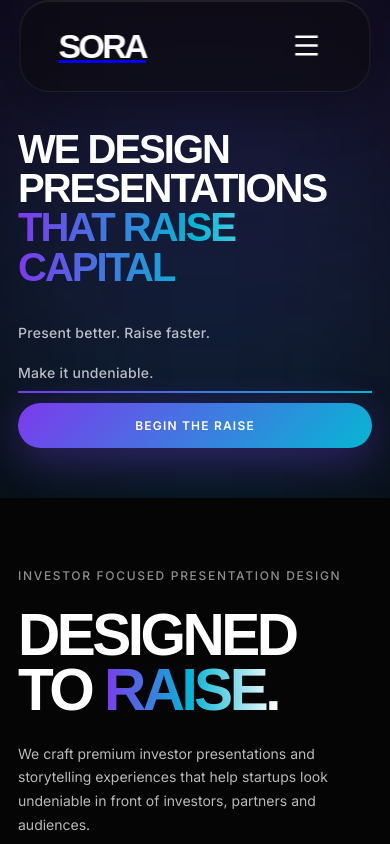
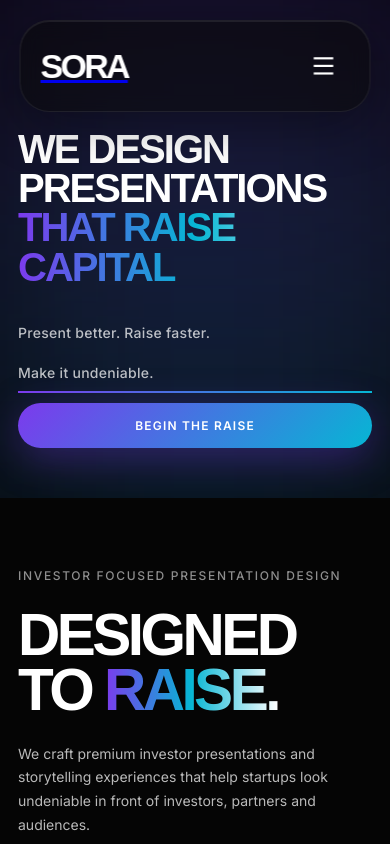
Before and after one commit to namshakaran-art/sora-agency-platform, a React (Vite) app: page / in a window 390 px wide. Shown: the top 844 px of the page. Built offline with nearby package versions, Linux system fonts and the light colour scheme.

Commit message:
style: remove purple shine and polish navbar responsive

```diff
--- a/src/Components/Navbar/Navbar.css
+++ b/src/Components/Navbar/Navbar.css
@@ -1,24 +1,17 @@
 /* FINAL OVERFLOW FIX */
-
-html,
-body {
+html, body {
   overflow-x: hidden !important;
   width: 100%;
 }
 
 * {
-  box-sizing:qa border-box;
+  box-sizing: border-box;
 }
 
-img,
-video,
-canvas,
-section,
-div {
+img, video, canvas, section, div {
   max-width: 100%;
 }
 
-/* KILLS HORIZONTAL SHIFT */
 body {
   position: relative;
 }
@@ -28,6 +21,7 @@ body {
   height: 92px;
   color: white;
   position: fixed;
+  top: 20px; /* Thoda top se space diya */
   left: 50%;
   transform: translateX(-50%);
   z-index: 9999;
@@ -38,44 +32,16 @@ body {
   border-radius: 30px;
   background: rgba(10, 10, 10, 0.55);
   border: 1px solid rgba(255, 255, 255, 0.08);
-  box-shadow:
-    0 12px 50px rgba(0, 0, 0, 0.35),
-    inset 0 1px 0 rgba(255, 255, 255, 0.08);
-  overflow: hidden;
+  box-shadow: 0 12px 50px rgba(0, 0, 0, 0.35), inset 0 1px 0 rgba(255, 255, 255, 0.08);
+  backdrop-filter: blur(10px);
   animation: anime 1s ease forwards;
 }
 
-@keyframes anime{
-   from{
-    opacity: 0;
-    transform: translate(-50% , -40px);
-   }
-   to{
-    opacity: 1;
-    transform: translate(-50%,0);
-   }
+@keyframes anime {
+  from { opacity: 0; transform: translate(-50%, -40px); }
+  to { opacity: 1; transform: translate(-50%, 0); }
 }
 
-.navbar::after {
-  content: "";
-  position: absolute;
-  top: 0;
-  left: -120%;
-  width: 35%;
-  height: 100%;
-  background: linear-gradient(
-    120deg,
-    transparent,
-    rgba(255, 255, 255, 0.12),
-    transparent
-  );
-  transform: skewX(-25deg);
-  animation: shineMove 5s linear infinite;
-}
-@keyframes shineMove {
-  0% { transform: translateX(-100%); }
-  100% { transform: translateX(100%); }
-}
 .lefttext h1 {
   font-family: "Clash Display", sans-serif;
   font-size: 34px;
@@ -85,42 +51,34 @@ body {
   cursor: pointer;
 }
 
-/* Stylish Hover */
 .lefttext h1:hover {
   transform: translateY(-2px);
-
   background: linear-gradient(90deg, #7c3aed, #06b6d4, #ffffff);
-
   -webkit-background-clip: text;
   -webkit-text-fill-color: transparent;
-
-  text-shadow:
-    0 0 20px rgba(124, 58, 237, 0.35),
-    0 0 40px rgba(6, 182, 212, 0.18);
 }
 
 /* NAV LINKS */
- .righttext {
+.righttext {
   display: flex;
-  gap: 40px;
+  gap: 30px; /* Gap thoda kam kiya for stability */
+  align-items: center;
 }
 
 .nav-link {
   display: flex;
-  font-size: 20px;
-  align-items: center;
-  gap: 50px;
+  font-size: 18px; /* Font size adjust kiya */
   cursor: pointer;
+  text-decoration: none;
+  color: white;
 }
 
 /* NAV ACTIONS */
 .nav-actions {
   display: flex;
   align-items: center;
-  gap: 18px;
 }
 
-/* MENU ICON */
 .menu-icon {
   width: 52px;
   height: 52px;
@@ -129,207 +87,67 @@ body {
   align-items: center;
   justify-content: center;
   font-size: 26px;
+  cursor: pointer;
 }
 
-/* BUTTON */
+/* CONTACT BUTTON */
 .contact-btn {
   cursor: pointer;
   border: none;
   background: transparent;
 }
 
-/* Main */
 .contact-btn span {
   position: relative;
   display: flex;
-  padding: 15px 32px;
+  padding: 12px 24px;
   border-radius: 999px;
-  overflow: hidden;
-  background: linear-gradient(
-    135deg,
-    rgba(124, 58, 237, 0.35),
-    rgba(6, 182, 212, 0.25)
-  );
+  background: linear-gradient(135deg, rgba(124, 58, 237, 0.35), rgba(6, 182, 212, 0.25));
   backdrop-filter: blur(20px);
   border: 1px solid rgba(255, 255, 255, 0.08);
   color: #ffffff;
   font-family: "Inter", sans-serif;
   font-size: 13px;
   font-weight: 600;
-  letter-spacing: 0.08em;
   text-transform: uppercase;
-
   transition: 0.45s ease;
 }
 
-/* Hover */
 .contact-btn:hover span {
-  transform: translateY(-4px) scale(1.04);
-
-  box-shadow:
-    0 0 28px rgba(124, 58, 237, 0.28),
-    0 0 55px rgba(6, 182, 212, 0.15);
-}
-
-/* FLOATING DOT */
-.contact-btn span::after {
-  content: "";
-
-  position: absolute;
-  right: 16px;
-  top: 50%;
-
-  transform: translateY(-50%);
-
-  width: 7px;
-  height: 7px;
-
-  border-radius: 50%;
-  background: #ffffff;
-
-  animation: pulseDot 1.5s infinite;
-}
-
-@keyframes pulseDot {
-  0% {
-    transform: translateY(-50%) scale(1);
-
-    opacity: 1;
-  }
-
-  50% {
-    transform: translateY(-50%) scale(1.6);
-
-    opacity: 0.5;
-  }
-
-  100% {
-    transform: translateY(-50%) scale(1);
-
-    opacity: 1;
-  }
+  transform: translateY(-2px);
+  box-shadow: 0 0 20px rgba(124, 58, 237, 0.2);
 }
 
 /* RESPONSIVE */
+@media (max-width: 900px) {
+  .righttext { gap: 15px; }
+  .nav-link { font-size: 16px; }
+}
 
-/* Laptop */
+@media (max-width: 768px) {
+  .navbar { padding: 0 20px; }
 
-/* -------------------------------------------FOR NAVBAR -------------------------------------------*/
-@media (max-width : 900px) and (min-width: 769px) {
-
-
-  .lefttext h1 {
-  font-family: "Clash Display", sans-serif;
-  font-size: 30px;
-  font-weight: 700;
-  letter-spacing: -0.06em;
-  padding-right: 5px;
-  color: #ffffff;
-  cursor: pointer;
-}
-  .nav-link{
-    padding-left: 12px;
+  .righttext {
+    position: absolute;
+    top: 100px;
+    left: 0;
+    width: 100%;
+    padding: 30px 0;
+    border-radius: 20px;
+    background: rgba(8, 8, 8, 0.95);
+    flex-direction: column;
+    gap: 20px;
+    opacity: 0;
+    visibility: hidden;
+    transform: translateY(-20px);
+    transition: 0.35s ease;
   }
 
-  .contact-btn{
-    /* padding-right: 5px; */
-  }
-}
-
-
-
-/* MOBILE NAVBAR DROPDOWN */
-@media (max-width:768px){
-
-  .navbar{
-    overflow: visible !important;
-  }
-
-  .righttext{
-    position: absolute;
-    top: 105px;
-    left: 0;
-
-    width: 100%;
-
-    padding: 35px 0;
-
-    border-radius: 30px;
-
-    background: rgba(8,8,8,0.96);
-
-    backdrop-filter: blur(20px);
-
-    border: 1px solid rgba(255,255,255,0.08);
-
-    display: flex;
-    flex-direction: column;
-    align-items: center;
-
-    gap: 30px;
-
-    opacity: 0;
-    visibility: hidden;
-
-    transform: translateY(-20px);
-
-    transition:
-      opacity 0.35s ease,
-      transform 0.35s ease,
-      visibility 0.35s ease;
-
-    z-index: 999;
-  }
-
-  .righttext.active{
+  .righttext.active {
     opacity: 1;
     visibility: visible;
-
     transform: translateY(0);
   }
 
-  .nav-actions{
-    flex-direction: column;
-  }
-
-  .menu-icon{
-    display: flex !important;
-    align-items: center;
-    justify-content: center;
-
-    width: 50px;
-    height: 50px;
-
-    font-size: 30px;
-
-    cursor: pointer;
-
-    z-index: 10000;
-  }
-
-  .nav-link{
-    display: flex !important;
-  }
-
-  .contact-btn{
-    display: block !important;
-  }
+  .menu-icon { display: flex !important; }
 }
-
-@media (max-width: 768px) {
-  .herosection {
-    position: relative;
-    z-index: 1;
-  }
-
-  .lowersection {
-    position: relative;
-    z-index: 10;
-  }
-
-  .project-btn {
-    position: relative;
-    z-index: 999;
-    pointer-events: auto;
-  }
-}
```
